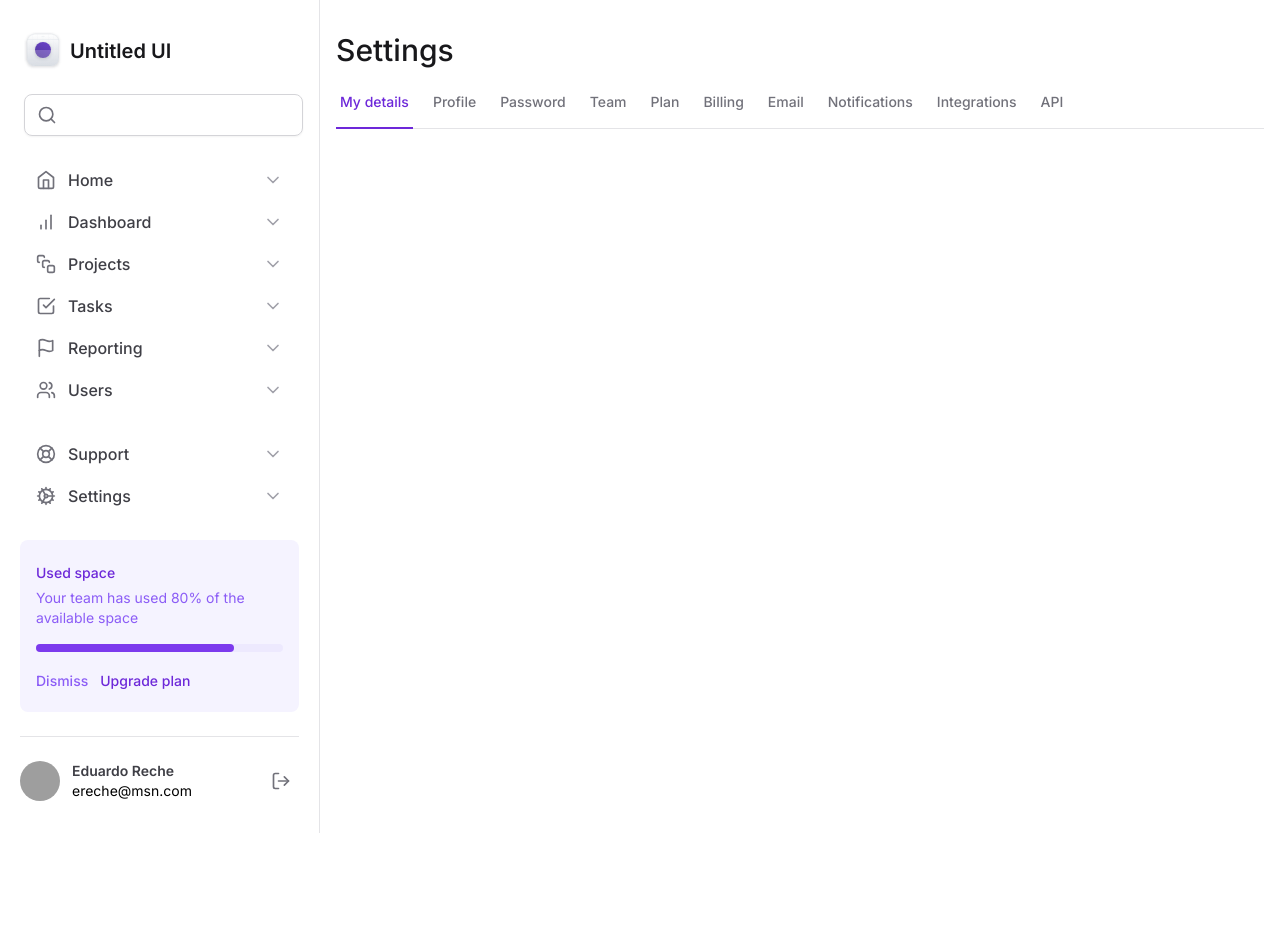
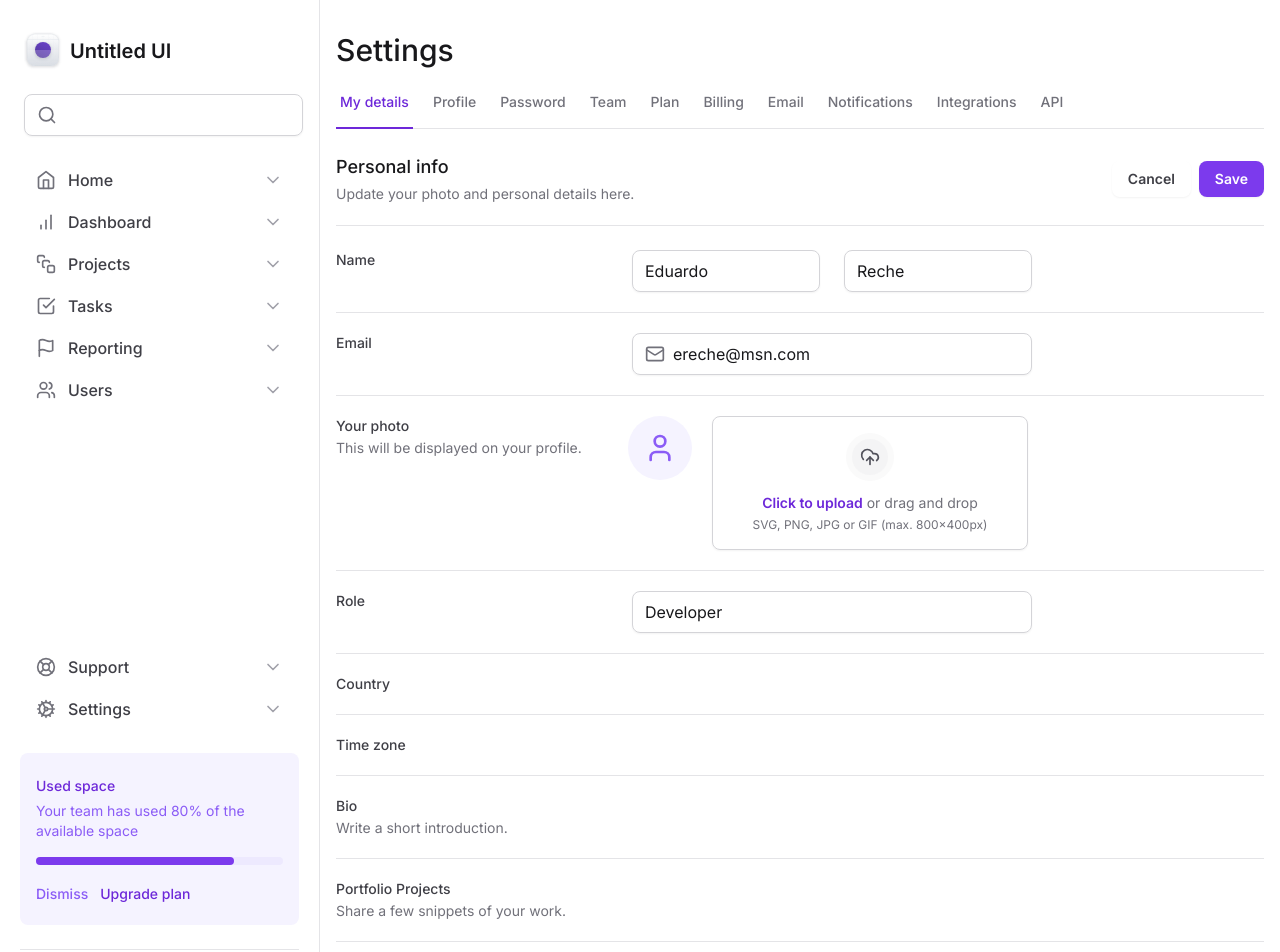
Before and after one commit to eduardoreche/tailwind-mastering, a Next.js app: page / in a window 1280 px wide. Shown: the top 952 px of the page. Before the commit the page ends 833 px from the top, so only its background shows below. Built offline with nearby package versions, Linux system fonts and the light colour scheme; grey boxes are pictures that could not be loaded.

Commit message:
basic form

```diff
--- a/src/app/page.tsx
+++ b/src/app/page.tsx
@@ -1,3 +1,6 @@
+import { Mail, UploadCloud, User } from 'lucide-react'
+
+import { Input } from '@/components/Input'
 import { SettingsTabs } from '../components/SettingTabs'
 
 export default function Home() {
@@ -6,6 +9,170 @@
       <h1 className="text-3xl font-medium text-zinc-900">Settings</h1>
 
       <SettingsTabs />
+
+      <div className="mt-6 flex flex-col ">
+        <div className="flex items-center justify-between border-b border-zinc-200 pb-5">
+          <div className="space-y-1">
+            <h2 className="text-lg font-medium text-zinc-900">Personal info</h2>
+            <span className="text-sm text-zinc-500">
+              Update your photo and personal details here.
+            </span>
+          </div>
+
+          <div className="flex items-center gap-2">
+            <button
+              type="button"
+              className="rounded-lg border-zinc-300 px-4 py-2 text-sm font-semibold text-zinc-700 shadow-sm hover:bg-zinc-50 "
+            >
+              Cancel
+            </button>
+            <button
+              type="submit"
+              className="rounded-lg bg-violet-600 px-4 py-2 text-sm font-semibold text-white shadow-sm hover:bg-violet-700"
+              form="settings"
+            >
+              Save
+            </button>
+          </div>
+        </div>
+
+        <form
+          id="settings"
+          className="mt-6 flex w-full flex-col gap-5 divide-y divide-zinc-200"
+        >
+          <div className="grid-cols-form grid gap-3">
+            <label
+              htmlFor="firstName"
+              className="text-sm font-medium text-zinc-700"
+            >
+              Name
+            </label>
+            <div className="grid grid-cols-2 gap-6">
+              <Input.Root>
+                <Input.Control id="firstName" defaultValue={'Eduardo'} />
+              </Input.Root>
+
+              <Input.Root>
+                <Input.Control defaultValue={'Reche'} />
+              </Input.Root>
+            </div>
+          </div>
+
+          <div className="grid-cols-form grid gap-3 pt-5">
+            <label
+              htmlFor="email"
+              className="text-sm font-medium text-zinc-700"
+            >
+              Email
+            </label>
+            <Input.Root>
+              <Input.Prefix>
+                <Mail className="h-5 w-5 text-zinc-500" />
+              </Input.Prefix>
+              <Input.Control id="email" defaultValue={'ereche@msn.com'} />
+            </Input.Root>
+          </div>
+
+          <div className="grid-cols-form grid gap-3 pt-5">
+            <label
+              htmlFor="photo"
+              className="text-sm font-medium text-zinc-700"
+            >
+              Your photo
+              <span className="mt-0.5 block text-sm font-normal text-zinc-500">
+                This will be displayed on your profile.
+              </span>
+            </label>
+            <div className="flex items-start gap-5">
+              <div className="flex h-16 w-16 items-center justify-center rounded-full bg-violet-50">
+                <User className="h-8 w-8 text-violet-500" />
+              </div>
+
+              <label
+                htmlFor="photo"
+                className="hover:bg-violet-25 group flex flex-1 cursor-pointer flex-col items-center gap-3 rounded-lg border border-zinc-300 px-6 py-4 text-center text-zinc-500 shadow-sm hover:border-violet-200 hover:text-violet-500"
+              >
+                <div className="border-6 rounded-full border-zinc-50 bg-zinc-100 p-2 group-hover:border-violet-50 group-hover:bg-violet-100">
+                  <UploadCloud className="h-5 w-5 text-zinc-600 group-hover:text-violet-600" />
+                </div>
+
+                <div className="flex flex-col items-center gap-1">
+                  <span className="text-sm">
+                    <span className="font-semibold text-violet-700">
+                      Click to upload
+                    </span>{' '}
+                    or drag and drop
+                  </span>
+                  <span className="text-xs">
+                    SVG, PNG, JPG or GIF (max. 800x400px)
+                  </span>
+                </div>
+              </label>
+              <input type="file" className="sr-only" id="photo" />
+            </div>
+          </div>
+
+          <div className="grid-cols-form grid gap-3 pt-5">
+            <label htmlFor="role" className="text-sm font-medium text-zinc-700">
+              Role
+            </label>
+            <Input.Root>
+              <Input.Control id="role" defaultValue={'Developer'} />
+            </Input.Root>
+          </div>
+
+          <div className="grid-cols-form grid gap-3 pt-5">
+            <label
+              htmlFor="country"
+              className="text-sm font-medium text-zinc-700"
+            >
+              Country
+            </label>
+          </div>
+
+          <div className="grid-cols-form grid gap-3 pt-5">
+            <label htmlFor="tz" className="text-sm font-medium text-zinc-700">
+              Time zone
+            </label>
+          </div>
+
+          <div className="grid-cols-form grid gap-3 pt-5">
+            <label htmlFor="bio" className="text-sm font-medium text-zinc-700">
+              Bio
+              <span className="mt-0.5 block text-sm font-normal text-zinc-500">
+                Write a short introduction.
+              </span>
+            </label>
+          </div>
+
+          <div className="grid-cols-form grid gap-3 pt-5">
+            <label
+              htmlFor="projects"
+              className="text-sm font-medium text-zinc-700"
+            >
+              Portfolio Projects
+              <span className="mt-0.5 block text-sm font-normal text-zinc-500">
+                Share a few snippets of your work.
+              </span>
+            </label>
+          </div>
+
+          <div className="ga-2 flex items-center justify-end pt-5">
+            <button
+              type="button"
+              className="rounded-lg border-zinc-300 px-4 py-2 text-sm font-semibold text-zinc-700 shadow-sm hover:bg-zinc-50 "
+            >
+              Cancel
+            </button>
+            <button
+              type="submit"
+              className="rounded-lg bg-violet-600 px-4 py-2 text-sm font-semibold text-white shadow-sm hover:bg-violet-700"
+            >
+              Save
+            </button>
+          </div>
+        </form>
+      </div>
     </>
   )
 }
--- a/tailwind.config.ts
+++ b/tailwind.config.ts
@@ -11,9 +11,15 @@
       gridTemplateColumns: {
         app: 'minmax(18rem, 20rem) 1fr',
         profile: 'max-content 1fr min-content',
+        form: 'minmax(7.5rem, 17.5rem) minmax(25rem, 1fr) minmax(0, 15rem)',
+      },
+      borderWidth: {
+        6: '6px',
       },
       colors: {
-        rocket: '#8257e6',
+        violet: {
+          25: '#fcfaff',
+        },
       },
     },
   },
```
